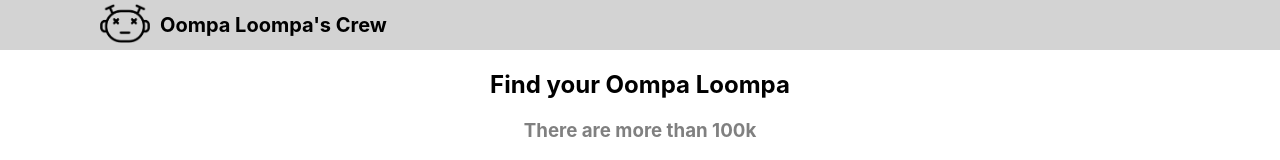
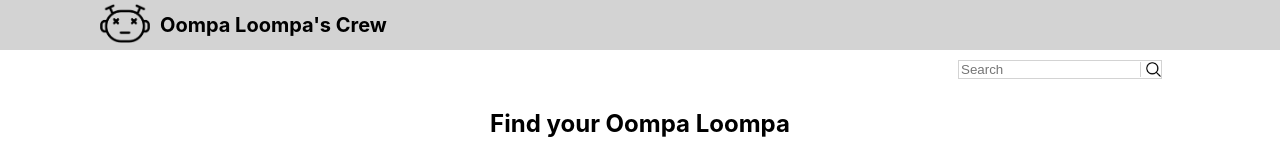
Before and after one commit to goediaz/react-wonka, a React (Create React App) app: page / in a window 1280 px wide. Shown: the top 160 px of the page. Built offline with nearby package versions, Linux system fonts and the light colour scheme; no server answers.

Commit message:
Adding filter functionality

```diff
--- /dev/null
+++ b/src/components/Filter/filter.module.scss
@@ -0,0 +1,24 @@
+.filterComponent {
+  margin: 10px;
+  display: flex;
+  justify-content: flex-end;
+  align-items: center;
+  width: 100%;
+  .filterContainer {
+    display: flex;
+    align-items: center;
+    border: 1px solid lightgray;
+    input {
+      border: none;
+      &:focus {
+        outline: none;
+      }
+    }
+    img {
+      padding-left: 5px;
+      border-left: 1px solid lightgray;
+      width: 15px;
+    }
+  }
+
+}
--- /dev/null
+++ b/src/components/Filter/filter.tsx
@@ -0,0 +1,60 @@
+import React, { useState, useEffect } from 'react';
+import styles from './filter.module.scss';
+import { IWorkerCard } from "../../services/getWorkers";
+import search from '../../assets/images/search.png';
+import { ILocalStorageWorkers } from '../../utils/workersLocalStorage';
+
+interface Props {
+  callback: (filteredWorkers: IWorkerCard[]) => void
+}
+
+const Filter = (props: Props) => {
+  const [filterValue, setFilterValue] = useState<string>('');
+  const [availableWorkers, setAvailableWorkers] = useState<IWorkerCard[]>([]);
+
+  const handleFilterChange = (event: React.ChangeEvent<HTMLInputElement>) => {
+    const inputValue = event.target.value;
+    setFilterValue(event.target.value);
+    if (!inputValue) {
+      props.callback([])
+    }
+  }
+
+  const handleFocus = () => {
+    const savedWorkers = localStorage.getItem('workersList');
+    if (savedWorkers) {
+      const parsedWorkers: ILocalStorageWorkers = JSON.parse(savedWorkers);
+      setAvailableWorkers(parsedWorkers.workersData);
+    }
+  }
+
+  useEffect(() => {
+    if (filterValue) {
+      applyFilter();
+    }
+  }, [filterValue])
+
+  const applyFilter = () => {
+    const filteredResults: IWorkerCard[] = [];
+    availableWorkers.forEach((worker) => {
+      if (worker.name.includes(filterValue)) {
+        filteredResults.push(worker);
+      }
+      if (worker.profession.includes(filterValue)) {
+        filteredResults.push(worker);
+      }
+    });
+    props.callback(filteredResults);
+  }
+
+  return (
+    <div className={styles.filterComponent}>
+      <div className={styles.filterContainer}>
+        <input onFocus={handleFocus} onChange={handleFilterChange} value={filterValue} placeholder="Search" />
+        <img src={search} alt="search icon" />
+      </div>
+    </div>
+  )
+}
+
+export default Filter;
--- a/src/components/ListOfWorkers/listOfWorkers.tsx
+++ b/src/components/ListOfWorkers/listOfWorkers.tsx
@@ -5,7 +5,11 @@ import { getWorkers, IWorkerCard, getLastQueriedPage } from '../../services/getW
 import Spinner from '../Spinner/spinner';
 import useVisibility from '../../hooks/useVisibility';
 
-const ListOfWorkers = () => {
+interface Props {
+  workersFromFilter?: IWorkerCard[]
+}
+
+const ListOfWorkers = (props: Props) => {
   const [workers, setWorkers] = useState<IWorkerCard[]>([])
   const [isLoading, setIsLoading] = useState<boolean>();
   const [isEndOfList, scrollEndRef] = useVisibility<HTMLDivElement>();
@@ -23,7 +27,7 @@ const ListOfWorkers = () => {
   }, [])
 
   useEffect(() => {
-    if (isEndOfList) {
+    if (isEndOfList && !props.workersFromFilter?.length) {
       const lastPageCached = getLastQueriedPage();
       if (lastPageCached && lastPageCached > page) {
         setPage(lastPageCached + 1);
@@ -39,10 +43,26 @@ const ListOfWorkers = () => {
     }
   }, [fetchData, page])
 
-  return (
-    <div className={styles.listOfWorkersContainer}>
-      {isLoading ?
-      <Spinner /> :
+  const checkIfUserIsFiltering = (): JSX.Element => {
+    if (props.workersFromFilter?.length) {
+      return (
+        <>
+          {props.workersFromFilter.map((worker, index) =>
+            <Card
+              name={worker.name}
+              id={worker.id}
+              gender={worker.gender}
+              profession={worker.profession}
+              imgSrc={worker.image}
+              key={index}
+            />
+          )}
+        </>
+      )
+    } else {
+      return (
+        isLoading ?
+        <Spinner /> :
         <>
           {workers.map((worker, index) =>
             <Card
@@ -56,7 +76,12 @@ const ListOfWorkers = () => {
           )}
           <div id="endOfScroll" ref={scrollEndRef}></div>
         </>
-      }
+      )
+    }
+  }
+  return (
+    <div className={styles.listOfWorkersContainer}>
+      {checkIfUserIsFiltering()}
     </div>
   )
 }
--- a/src/pages/Home/home.tsx
+++ b/src/pages/Home/home.tsx
@@ -1,15 +1,23 @@
-import React from 'react';
+import React, { useState } from 'react';
 import styles from './home.module.scss';
 import ListOfWorkers from '../../components/ListOfWorkers/listOfWorkers';
+import Filter from '../../components/Filter/filter';
+import { IWorkerCard } from "../../services/getWorkers";
 
 const Home = () => {
+  const [workersFromFilter, setWorkersFromFilter] = useState<IWorkerCard[]>();
+  const filterCallback = (filteredWorkers: IWorkerCard[]): void => {
+    setWorkersFromFilter(filteredWorkers);
+  }
+
   return (
     <section className={styles.homeContainer}>
+      <Filter callback={filterCallback} />
       <header className={styles.homeHeader}>
         <h2>Find your Oompa Loompa</h2>
         <h3>There are more than 100k</h3>
       </header>
-      <ListOfWorkers />
+      <ListOfWorkers workersFromFilter={workersFromFilter}/>
     </section>
   )
 }
--- a/src/utils/workersLocalStorage.ts
+++ b/src/utils/workersLocalStorage.ts
@@ -1,6 +1,6 @@
 import { IWorkerCard } from "../services/getWorkers";
 
-interface ILocalStorageWorkers {
+export interface ILocalStorageWorkers {
   workersData: IWorkerCard[],
   lastPageLoaded: number,
   loadedDate?: number
```
Also changed, not shown: src/assets/images/search.png (added).
